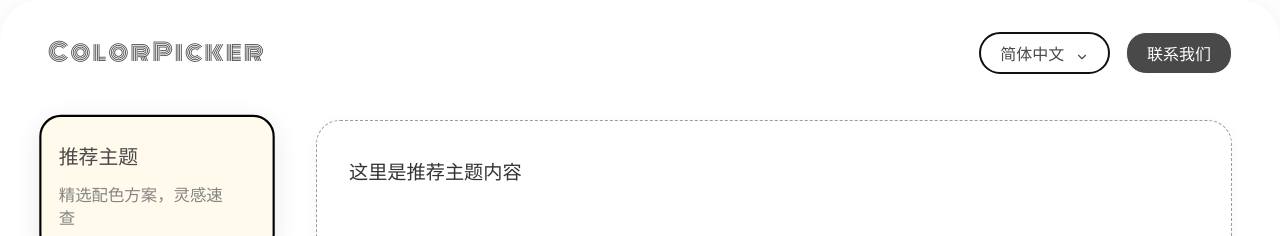
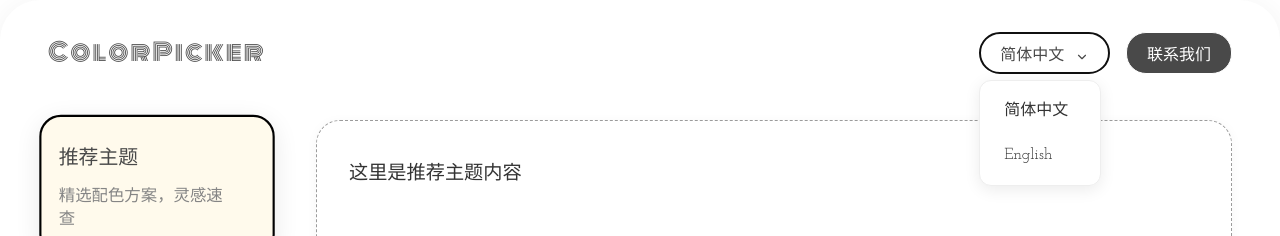
Before and after one commit to FreedomSnow/color_picker, a React (Vite) app: page / in a window 1280 px wide. Both pictures are taken after a click on the button "简体中文". Shown: the top 236 px of the page. Built offline with nearby package versions, Linux system fonts and the light colour scheme.

Commit message:
添加切换语言功能

```diff
--- a/src/App.jsx
+++ b/src/App.jsx
@@ -1,19 +1,42 @@
 import styles from "./App.module.css";
-import { useState } from "react";
+import { useState, useRef, useEffect } from "react";
 import { useTranslation } from 'react-i18next';
 
 function App() {
   const { t, i18n } = useTranslation();
   const [selectedTab, setSelectedTab] = useState(0);
+  const [dropdownOpen, setDropdownOpen] = useState(false);
+  const dropdownRef = useRef(null);
   const tabList = [
     { title: t('app.tab.theme'), desc: t('app.desc.theme') },
     { title: t('app.tab.image'), desc: t('app.desc.image') },
     { title: t('app.tab.color'), desc: t('app.desc.color') },
     { title: t('app.tab.wheel'), desc: t('app.desc.wheel') },
   ];
+  const languages = [
+    { code: 'zh', label: t('app.language', { lng: 'zh' }) },
+    { code: 'en', label: t('app.language', { lng: 'en' }) },
+  ];
   const changeLanguage = (lng) => {
     i18n.changeLanguage(lng);
+    setDropdownOpen(false);
   };
+  // 点击外部关闭下拉
+  useEffect(() => {
+    function handleClickOutside(event) {
+      if (dropdownRef.current && !dropdownRef.current.contains(event.target)) {
+        setDropdownOpen(false);
+      }
+    }
+    if (dropdownOpen) {
+      document.addEventListener('mousedown', handleClickOutside);
+    } else {
+      document.removeEventListener('mousedown', handleClickOutside);
+    }
+    return () => {
+      document.removeEventListener('mousedown', handleClickOutside);
+    };
+  }, [dropdownOpen]);
   return (
     <div className={styles.container}>
       <div className={styles.content}>
@@ -23,10 +46,26 @@ function App() {
             {/* <span role="img" aria-label="palette">🎨</span>  */}
             <span className={styles.logoTitle}>{t('app.title')}</span>
           </div>
-          <div className={styles.rightBar}>
-            <button className={styles.languageBtn} onClick={() => changeLanguage('zh')}>
+          <div className={styles.rightBar} style={{position: 'relative'}}>
+            <button
+              className={styles.languageBtn}
+              onClick={() => setDropdownOpen((v) => !v)}
+            >
               {t('app.language')} <svg style={{marginLeft: '6px', verticalAlign: 'middle'}} width="14" height="14" viewBox="0 0 24 24" fill="none" stroke="currentColor" strokeWidth="2" strokeLinecap="round" strokeLinejoin="round"><polyline points="6 9 12 15 18 9"/></svg>
             </button>
+            {dropdownOpen && (
+              <div className={styles.languageDropdown} ref={dropdownRef}>
+                {languages.map((lang) => (
+                  <div
+                    key={lang.code}
+                    className={styles.languageDropdownItem}
+                    onClick={() => changeLanguage(lang.code)}
+                  >
+                    {lang.label}
+                  </div>
+                ))}
+              </div>
+            )}
             <button className={styles.contactBtn} onClick={() => changeLanguage('zh')}>
               {t('app.contact')}
             </button>
--- a/src/App.module.css
+++ b/src/App.module.css
@@ -247,3 +247,27 @@ body {
   cursor: pointer;
   transition: background 0.2s, color 0.2s, border-color 0.2s;
 }
+.languageDropdown {
+  position: absolute;
+  left: 0;
+  top: 100%;
+  margin-top: 6px;
+  background: #fff;
+  border: 1px solid #eee;
+  border-radius: 12px;
+  box-shadow: 0 4px 16px rgba(0,0,0,0.08);
+  min-width: 120px;
+  z-index: 100;
+  padding: 8px 0;
+}
+.languageDropdownItem {
+  padding: 10px 24px;
+  cursor: pointer;
+  color: #333;
+  font-size: 1rem;
+  transition: background 0.2s, color 0.2s;
+}
+.languageDropdownItem:hover {
+  background: #f5f5f5;
+  color: #222;
+}
```
